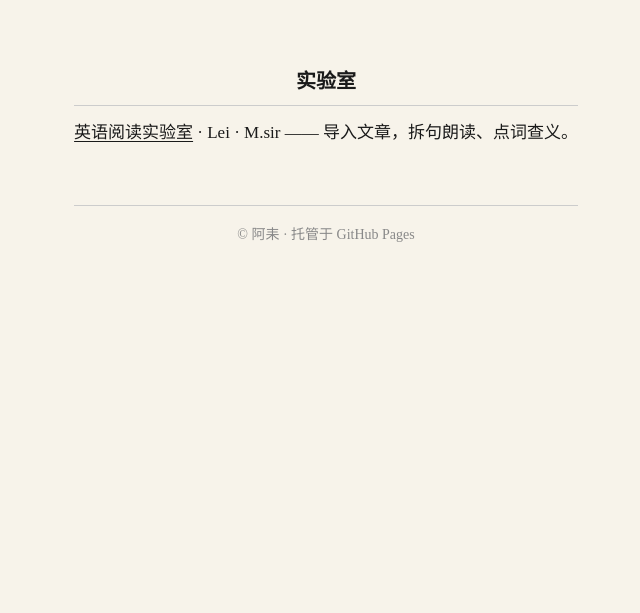
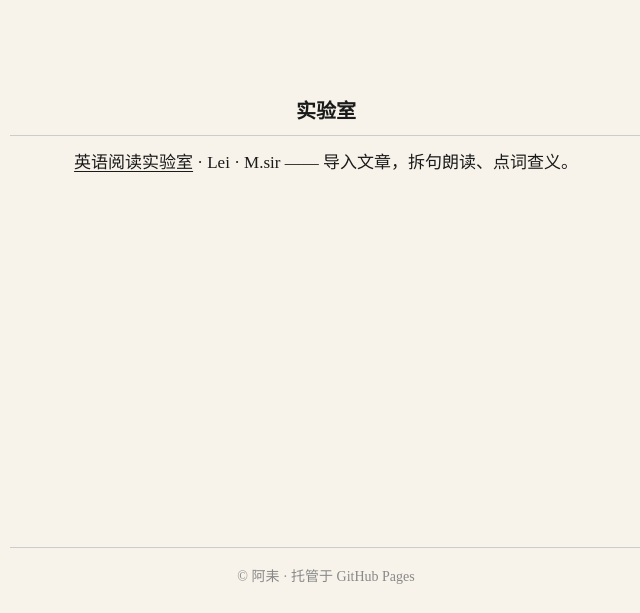
Before and after one commit to guava1986/guava1986.github.io, a plain HTML site: page index.html in a window 1280 px wide. Shown: the part 187-800 px from the top of the page, without its empty margins (314-954 px from the left). Drawn offline with Linux system fonts and the light colour scheme.

Commit message:
主页：正文移到上黄金分割点 38.2%，页脚粘底

```diff
--- a/index.html
+++ b/index.html
@@ -21,14 +21,14 @@
     line-height: 1.8;
     text-align: center;
   }
-  .wrap { max-width: 680px; margin: 0 auto; padding: 24px; margin-top: calc(30vh - 50px); }
-  section { margin: 36px 0; }
+  .wrap { max-width: 680px; width: 100%; margin: 0 auto; padding: 24px; min-height: 100vh; min-height: 100dvh; display: flex; flex-direction: column; }
+  section { margin: calc(38.2vh - 50px) 0 0; }
   h2 { font-size: 20px; margin: 0 0 12px; border-bottom: 1px solid #ccc; padding-bottom: 6px; }
   p { margin: 0 0 14px; font-size: 17px; }
   ul { margin: 0; padding: 0; font-size: 17px; list-style: none; }
   li { margin-bottom: 8px; }
   a { color: #1a1a1a; text-underline-offset: 3px; }
-  footer { margin-top: 56px; border-top: 1px solid #ccc; padding-top: 16px; font-size: 14px; color: #888; }
+  footer { margin-top: auto; border-top: 1px solid #ccc; padding-top: 16px; font-size: 14px; color: #888; }
 </style>
 </head>
 <body>
```
